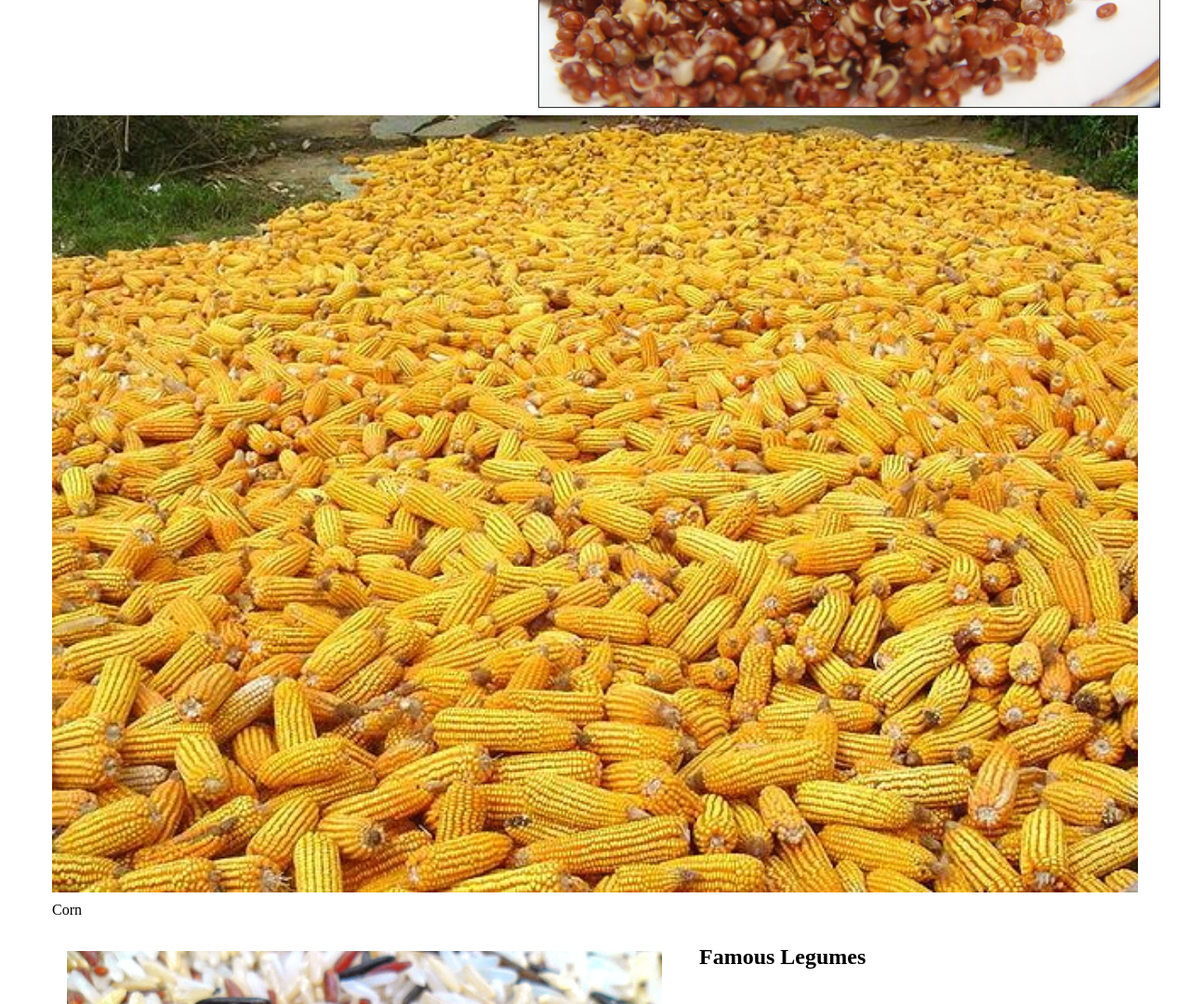
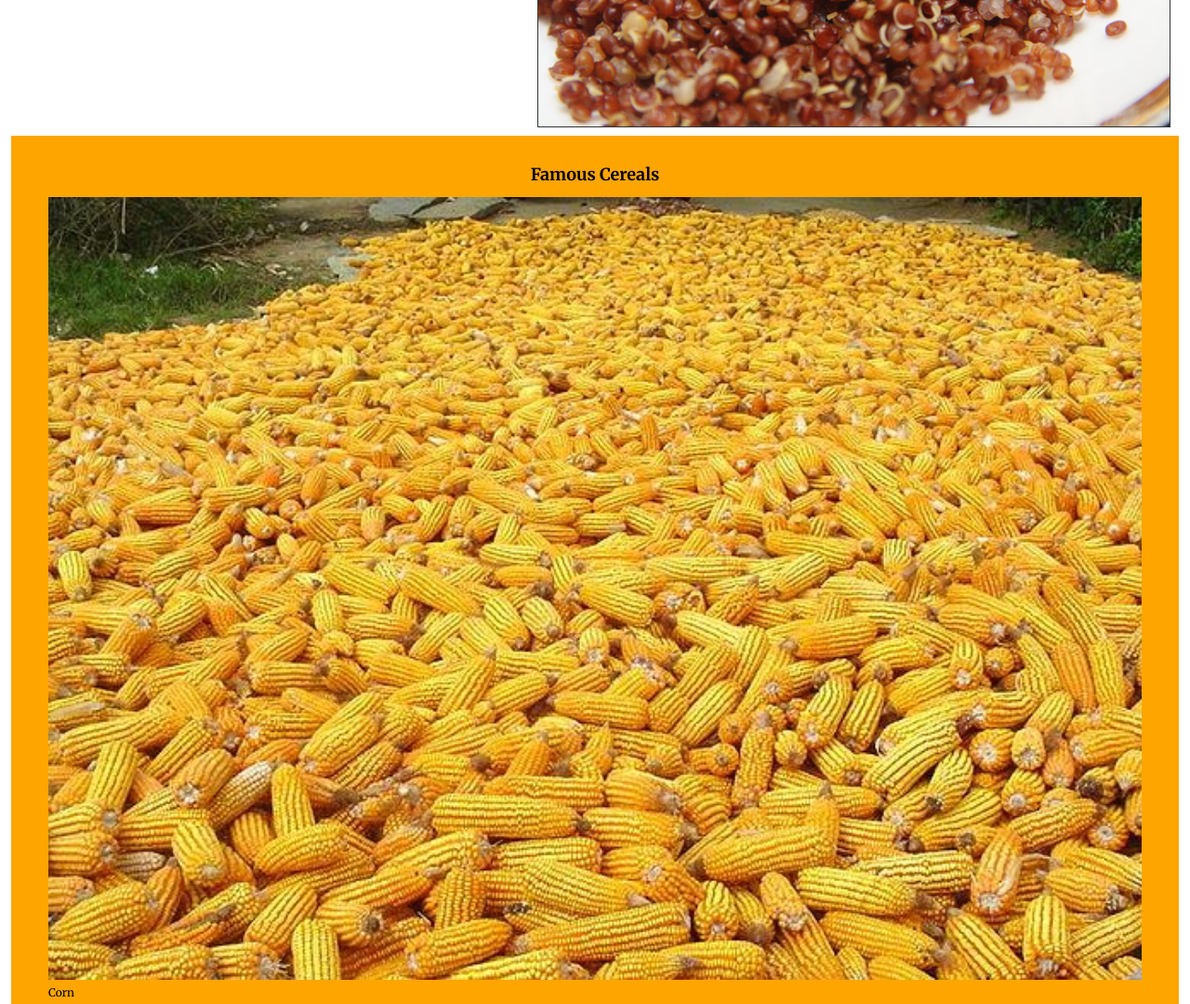
Before and after one commit to celenastefanie/assignment-4-floats, a plain HTML site: page index.html in a window 1280 px wide. Shown: the part 1420-2500 px from the top of the page at 93% size. Drawn offline with Linux system fonts and the light colour scheme.

Commit message:
Fixed things

```diff
--- a/css/main.css
+++ b/css/main.css
@@ -44,7 +44,15 @@ h1 {
   font-size: 2em;
   font-family: 'Merriweather', serif;
   font-weight: bold;
+}
 
+h2 {
+  text-align: center;
+  line-height: 1em;
+  font-size: 1.5em;
+  font-family: 'Merriweather', serif;
+  font-weight: bold;
+  padding-top: 1em;
 }
 
 nav {
@@ -81,9 +89,14 @@ nav a {
 
 main {
   margin: 1em;
-  font-size: 1em;
+  font-family: 'Merriweather', serif;
+  font-size: .75em;
+
 }
 
+.p2 {
+  margin-bottom: 15px;
+}
 
 .grains {
   float: left;
@@ -95,9 +108,16 @@ main {
 .right2 {
   float: right;
   width: 55%;
-  margin-bottom: .5em;
+  margin-bottom: 1em;
   border: 1px solid #333;
 }
 .cereals {
   float: left;
 }
+
+.famous-cereal {
+  background-color: orange;
+  clear: both;
+  overflow: hidden;
+
+}
--- a/index.html
+++ b/index.html
@@ -2,6 +2,7 @@
 <html lang="en-ca">
 <head>
   <link href='http://fonts.googleapis.com/css?family=Merriweather:700' rel='stylesheet' type='text/css'>
+  <link href='http://fonts.googleapis.com/css?family=Merriweather' rel='stylesheet' type='text/css'>
   <meta charset="utf-8">
   <title>Grains</title>
   <link href="css/main.css" rel="stylesheet">
@@ -26,7 +27,7 @@
 <main>
   <img class="grains" src="images/grains.jpg" alt="Grains">
 
-  <p>Grains are small, hard, dry seeds, with or without attached hulls or fruit layers, harvested for human or animal consumption. The two main types of commercial grain crops are cereals such as wheat and rye, and legumes such as beans and soybeans.</p>
+  <p class="p1">Grains are small, hard, dry seeds, with or without attached hulls or fruit layers, harvested for human or animal consumption. The two main types of commercial grain crops are cereals such as wheat and rye, and legumes such as beans and soybeans.</p>
 
   <div>
     <main>
@@ -37,24 +38,25 @@
     <aside>
     <p class="p2">After being harvested, dry grains are more durable than other staple foods such as starchy fruits such as plantains and breadfruit and tubers such as sweet potatoes and cassava. This durability has made grains well suited to industrial agriculture, since they can be mechanically harvested, transported by rail or ship, stored for long periods in silos, and milled for flour or pressed for oil.</p>
     </aside>
+  </div>
 
-  <h2>Famous Cereals</h2>
-  <figure>
-    <img src="images/corn.jpg" alt="corn">
-    <figcaption>Corn</figcaption>
-  </figure>
+  <div class= "famous-cereal">
+    <h2>Famous Cereals</h2>
+    <figure>
+      <img class="corn" src="images/corn.jpg" alt="corn">
+      <figcaption>Corn</figcaption>
+    </figure>
 
-  <div>
     <main>
       <figure class="cereals">
-        <img src="images/rice.jpg" alt="Rice">
+        <img class="rice" src="images/rice.jpg" alt="Rice">
         <figcaption>Rice</figcaption>
       </figure>
     </main>
 
     <aside>
       <figure class="cereals">
-        <img src="images/oats.jpg" alt="oats">
+        <img class="oats" src="images/oats.jpg" alt="oats">
         <figcaption>Oats</figcaption>
       </figure>
     </aside>
```
